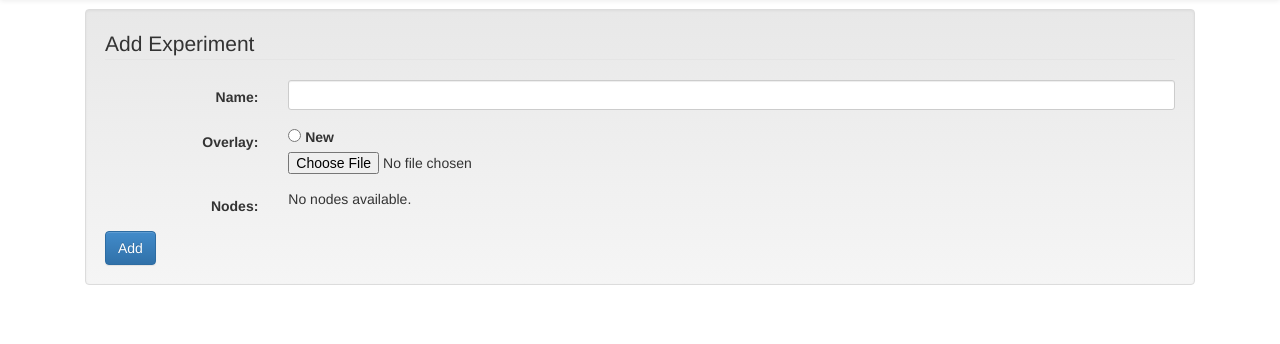
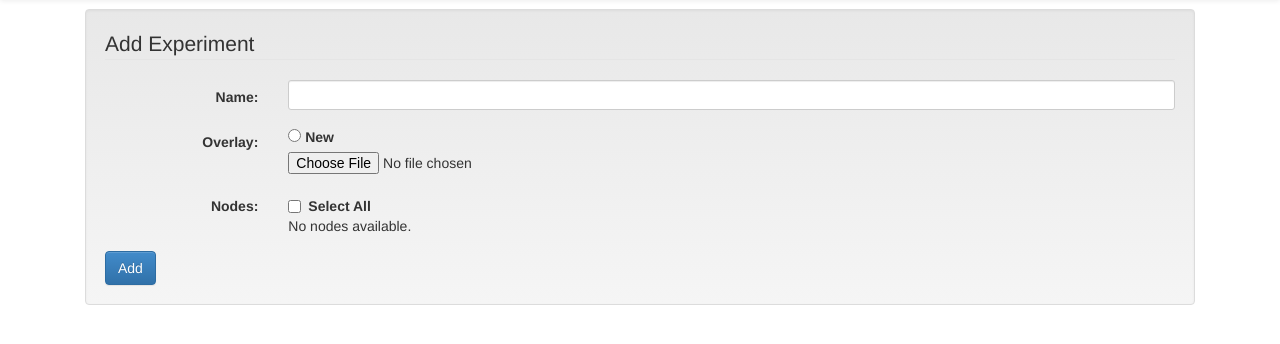
Before and after one commit to DPini/wibed-controller, a Python web app: template templates/experiment/add.html in a window 1280 px wide. Shown: the part 51-395 px from the top of the page. Run offline with Jinja, Linux system fonts and the light colour scheme; the template is opened without the code that fills it, so the values that code supplies are empty.

Commit message:
Fixes for features #568 and #562

```diff
--- a/templates/experiment/add.html
+++ b/templates/experiment/add.html
@@ -1,5 +1,6 @@
 {% extends "layout.html" %}
 {% block body %}
+<script src="../static/js/checkall.js"></script>
   <div class="well">
     <form class="form-horizontal" action="{{ url_for(".add") }}" method="post" enctype="multipart/form-data">
         <fieldset>
@@ -24,18 +25,21 @@
                 {% endfor %}
               </div>
             </div>
-            <div class="form-group">
+	    <div class="form-group">
               <label class="col-sm-2 control-label">Nodes:</label>
-              <div class="col-sm-10">
+	      <div class="col-sm-10">
+		        <div class="checkbox">
+				<input type="checkbox" id="checkAll" /><label for="checkAll"><strong>Select All</strong></label>
+			</div>
                 {% for node in freeNodes %}
-                  <div class="col-sm-2">
+                  <div class="checkbox col-sm-2">
                     <input type="checkbox" name="nodeIds" id="node_{{node.id}}" value="{{ node.id }}" />
                     <label for="node_{{node.id}}">{{node.id}}</label>
                   </div>
                 {% else %}
                   No nodes available.
-                {% endfor %}
-              </div>
+		  {% endfor %}
+		</div>
             </div>
             <input type="submit" class="btn btn-primary" value="Add" />
         </fieldset>
```
Also changed, not shown: templates/admin/index.html (+7 -3 lines).
